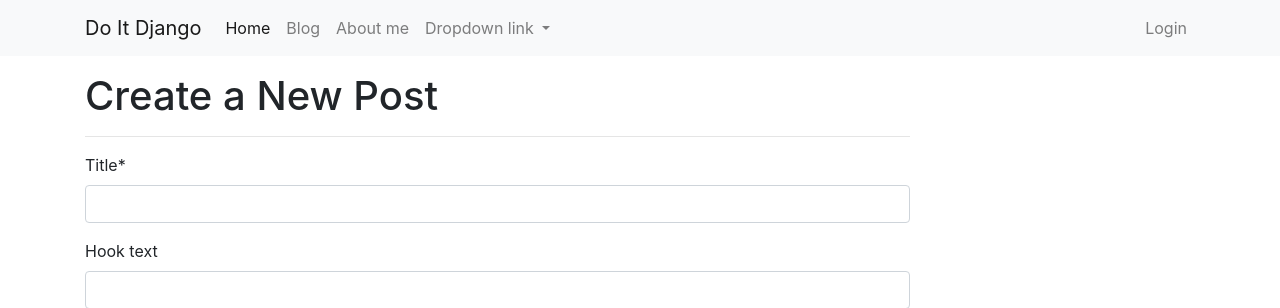
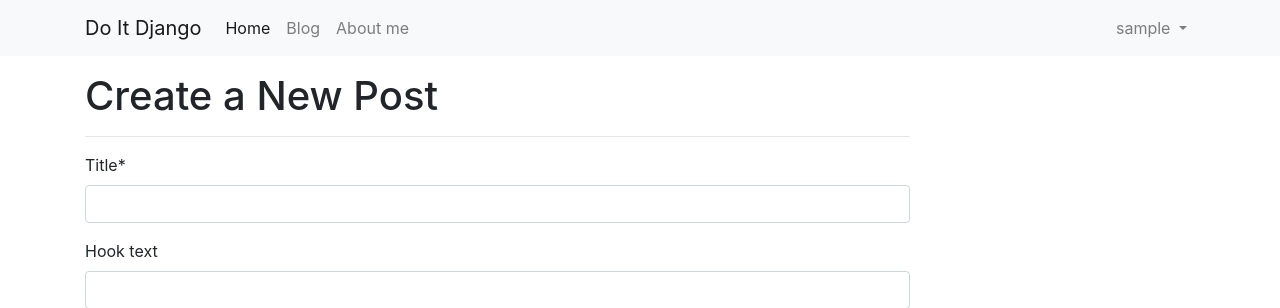
Before and after one commit to kyj119/capstone_django, a Django app: page /blog/create_post/ in a window 1280 px wide. Shown: the top 308 px of the page. Run offline with Django 4.2, Linux system fonts and the light colour scheme; a user stored in the database is signed in; tables that the repository leaves empty hold one stand-in row (values such as "Sample post"); parts of the project's set-up code (start-up, migrations or seed data) failed here and were passed over; some libraries are stand-ins or nearby versions.

Commit message:
구글 로그인 만들기

```diff
--- a/blog/templates/blog/navbar.html
+++ b/blog/templates/blog/navbar.html
@@ -1,3 +1,4 @@
+{% load socialaccount %}
 <nav class="navbar navbar-expand-lg navbar-light bg-light">
     <div class="container">
         <a class="navbar-brand" href="/">Do It Django</a>
@@ -17,22 +18,23 @@
                 <li class="nav-item">
                     <a class="nav-link" href="/about_me/">About me</a>
                 </li>
+            </ul>
+            <ul class="navbar-nav ml-auto">
+                {% if user.is_authenticated %}
                 <li class="nav-item dropdown">
                     <a class="nav-link dropdown-toggle" href="#" role="button" data-toggle="dropdown"
                        aria-expanded="false">
-                        Dropdown link
+                        {{ user.username }}
                     </a>
                     <div class="dropdown-menu">
-                        <a class="dropdown-item" href="#">Action</a>
-                        <a class="dropdown-item" href="#">Another action</a>
-                        <a class="dropdown-item" href="#">Something else here</a>
+                        <a class="dropdown-item" href="/accounts/logout/">Log Out</a>
                     </div>
                 </li>
-            </ul>
-            <ul class="navbar-nav ml-auto">
+                {% else %}
                 <li class="nav-item">
                     <a class="nav-link" href="#" data-toggle="modal" data-target="#loginModal">Login</a>
                 </li>
+                {% endif %}
             </ul>
         </div>
     </div>
@@ -51,12 +53,11 @@
             <div class="modal-body">
                 <div class="row">
                     <div class="col-md-6 col-sm-12">
-                        <button type="button" class="btn btn-outline-dark btn-block btn-sm"><i class="fa-brands fa-google"></i> Login with Google </button>
+                        <a role="button" href="{% provider_login_url 'google' %}" type="button" class="btn btn-outline-dark btn-block btn-sm"><i class="fab fa-google"></i>{% csrf_token %} Log in with Google </a>
                         <button type="button" class="btn btn-outline-dark btn-block btn-sm"><i class="fa-regular fa-user"></i> Log in with username </button>
                     </div>
                     <div class="col-md-6 col-sm-12">
                         <button type="button" class="btn btn-outline-dark btn-block btn-sm"><i class="fa-regular fa-envelope"></i> Sign up with E-mail </button>
-                        <a class="btn btn-primary" href="{{ p.sign_up_page }}">Read more →</a>
                     </div>
                 </div>
             </div>
--- a/blog/templates/blog/post_list.html
+++ b/blog/templates/blog/post_list.html
@@ -2,6 +2,7 @@
 {% block main_area %}
 {% if user.is_authenticated %}
 {% if user.is_superuser or user.is_staff %}
+
 <a type="button" href="/blog/create_post/" class="btn btn-info btn-sm float-right"><i class="fas fa-pen"></i>&nbsp New Post</a>
 {% endif %}
 {% endif %}
--- a/do_it_django_prj/urls.py
+++ b/do_it_django_prj/urls.py
@@ -21,11 +21,11 @@ from django.conf import settings
 from django.conf.urls.static import static
 
 urlpatterns = [
+    path('accounts/', include('allauth.urls')),
     path('markdownx/', include('markdownx.urls')),
     path('', include('single_pages.urls')),
     path('blog/', include('blog.urls')),
     path('admin/', admin.site.urls),
-
 ]
 
 urlpatterns += static(settings.MEDIA_URL, document_root=settings.MEDIA_ROOT)
```
Also changed, not shown: do_it_django_prj/settings.py (+25 -3 lines).
